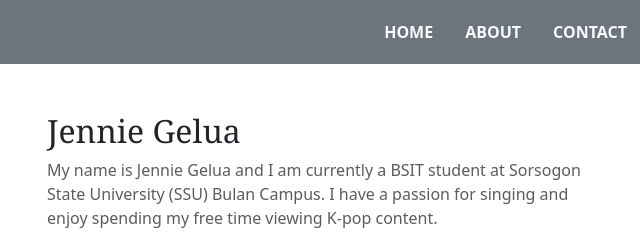
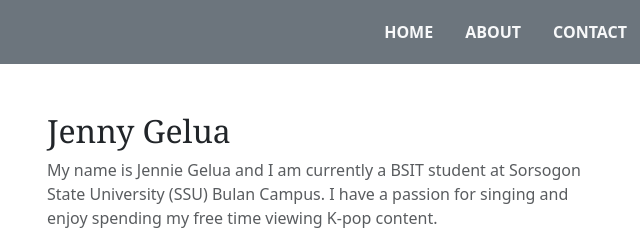
Before and after one commit to jobelGolde12/jenny, a plain HTML site: page index.html in a window 1280 px wide. Shown: the top 240 px of the page, 605-1245 px from the left. Drawn offline with nearby package versions, Linux system fonts and the light colour scheme.

Commit message:
Second commit

```diff
--- a/index.html
+++ b/index.html
@@ -50,7 +50,7 @@
         <img src="jennie.jpg" alt="" class="rounded">
       </div>
       <div class="col-md-6 mt-5">
-        <h2 class="name">Jennie Gelua</h2>
+        <h2 class="name">Jenny Gelua</h2>
         <p class="text-muted">My name is Jennie Gelua and I am currently a BSIT student at Sorsogon State University (SSU) Bulan Campus. I have a passion for singing and enjoy spending my free time viewing K-pop content.</p>
 
        <a href="about.html"> <button class="btn btn-secondary">Read more!</button></a>
```
Also changed, not shown: about.html (+1 -1 lines).
